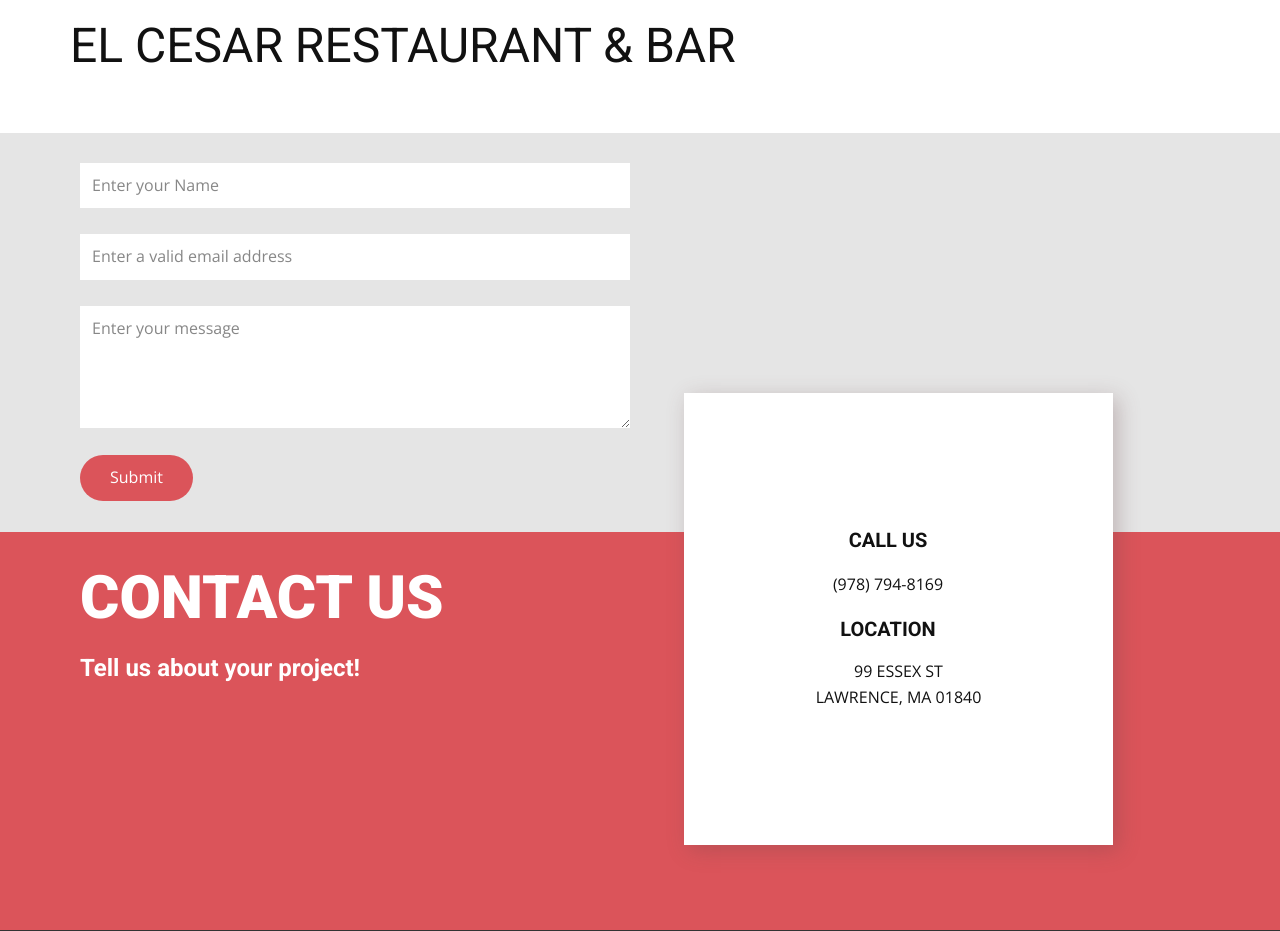
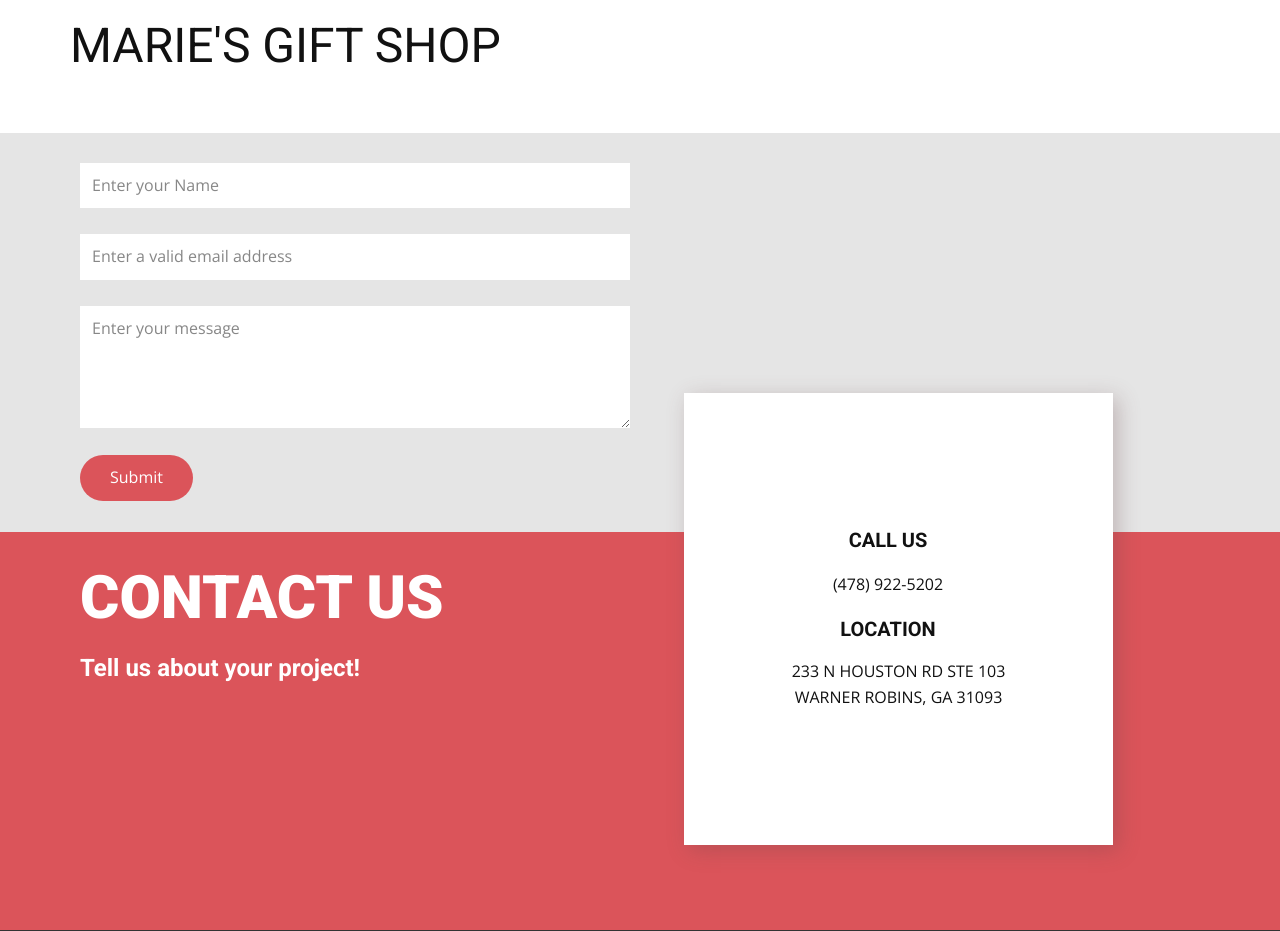
Before and after one commit to runacode/marie, a PHP site: page / in a window 1280 px wide. Shown: the top 931 px of the page. Run offline with PHP 8.4, Linux system fonts and the light colour scheme.

Commit message:
Update index.php

```diff
--- a/index.php
+++ b/index.php
@@ -1,7 +1,7 @@
-<?php $company = "EL CESAR RESTAURANT & BAR";
-$phone = "(978) 794-8169";
-	$address1 = "99 ESSEX ST";
-	$address2 = "LAWRENCE, MA 01840";
+<?php $company = "MARIE'S GIFT SHOP";
+$phone = "(478) 922-5202";
+	$address1 = "233 N HOUSTON RD STE 103";
+	$address2 = "WARNER ROBINS, GA 31093";
 ?>
 <!DOCTYPE html>
 <html style="font-size: 16px;">
```
